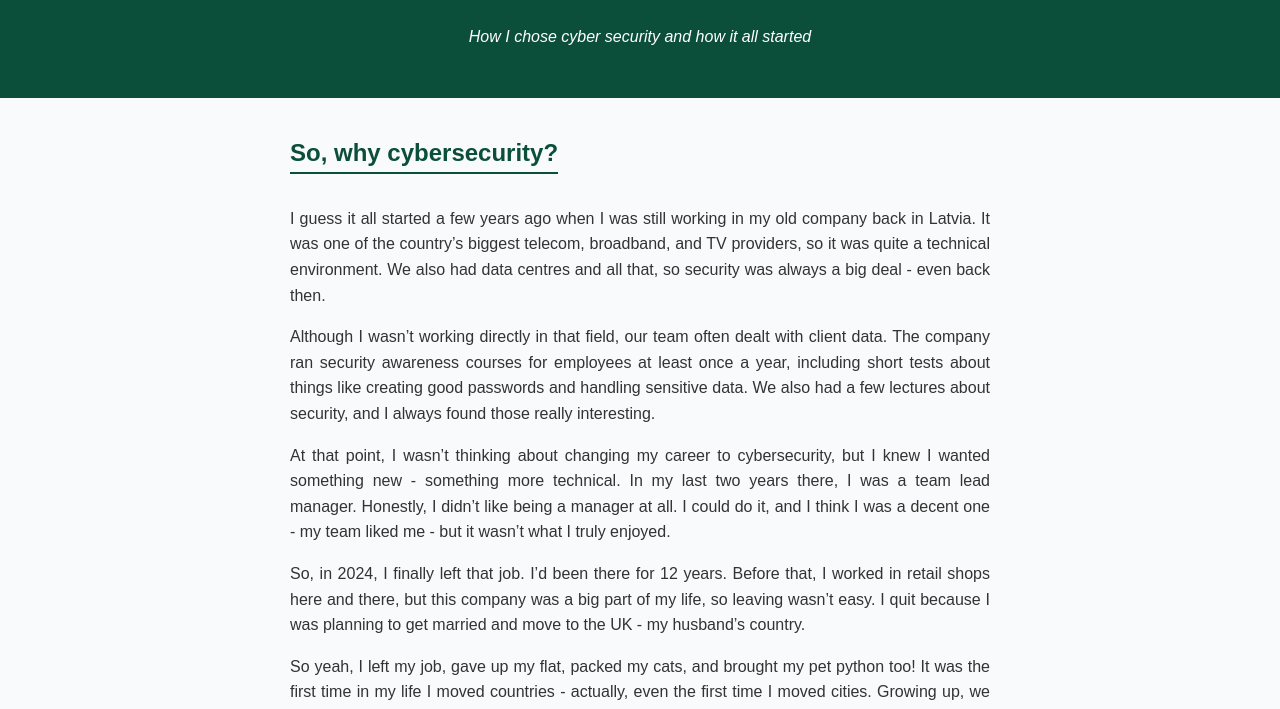
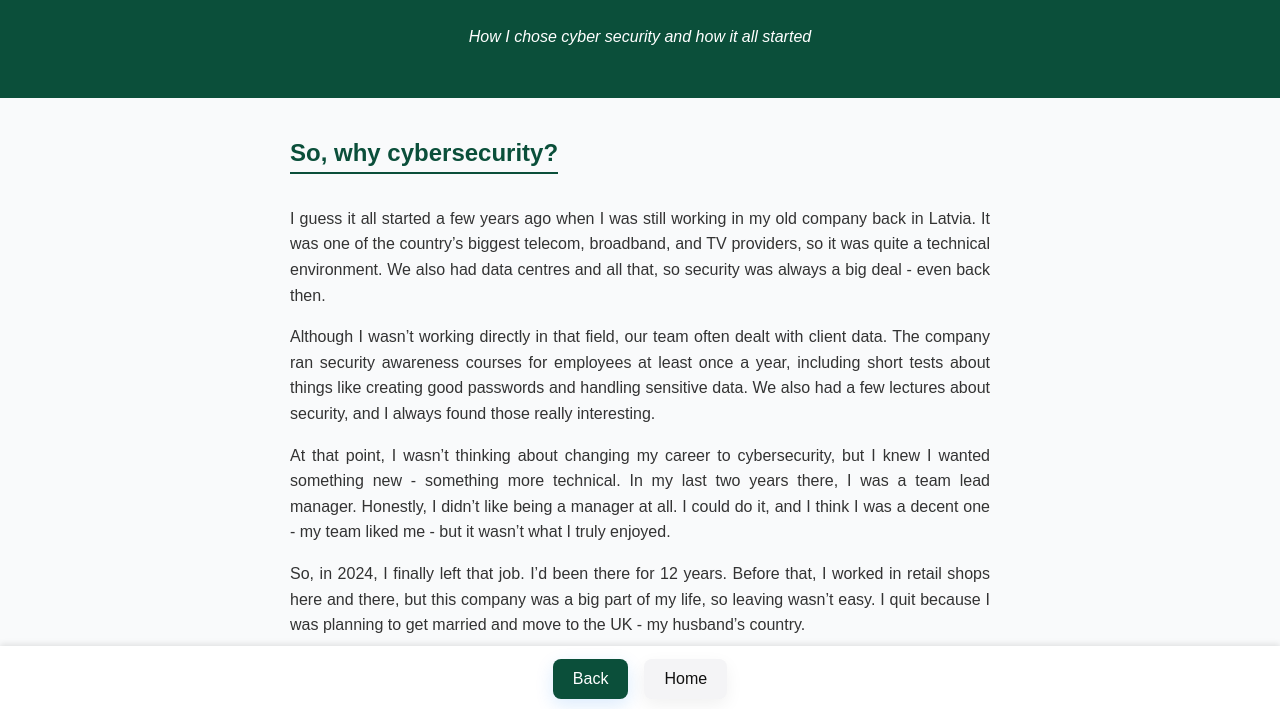
Before and after one commit to aija-b/aija.github.io, a plain HTML site: page chapter01.html in a window 1280 px wide. Shown: the part 88-797 px from the top of the page. Drawn offline with Linux system fonts and the light colour scheme.

Commit message:
Add files via upload

```diff
--- a/style.css
+++ b/style.css
@@ -58,13 +58,20 @@ footer {
 }
 
 /* Chapter page navigation buttons */
+/* Fixed bottom navigation for chapter pages */
 .chapter-nav {
-  max-width: 700px;
-  margin: 0.5rem auto;
-  text-align: center;
-  display: flex;
-  justify-content: center;
-  gap: 1rem;
+    position: fixed;        /* stick to screen */
+    bottom: 0;              /* at the bottom */
+    left: 0;
+    width: 100%;            /* span full width */
+    background-color: #ffffff;  /* match your page background */
+    box-shadow: 0 -2px 6px rgba(0,0,0,0.1); /* subtle shadow on top */
+    text-align: center;
+    padding: 0.8rem 0;
+    display: flex;
+    justify-content: center;
+    gap: 1rem;
+    z-index: 1000;          /* stay above content */
 }
 
 .btn {
```
